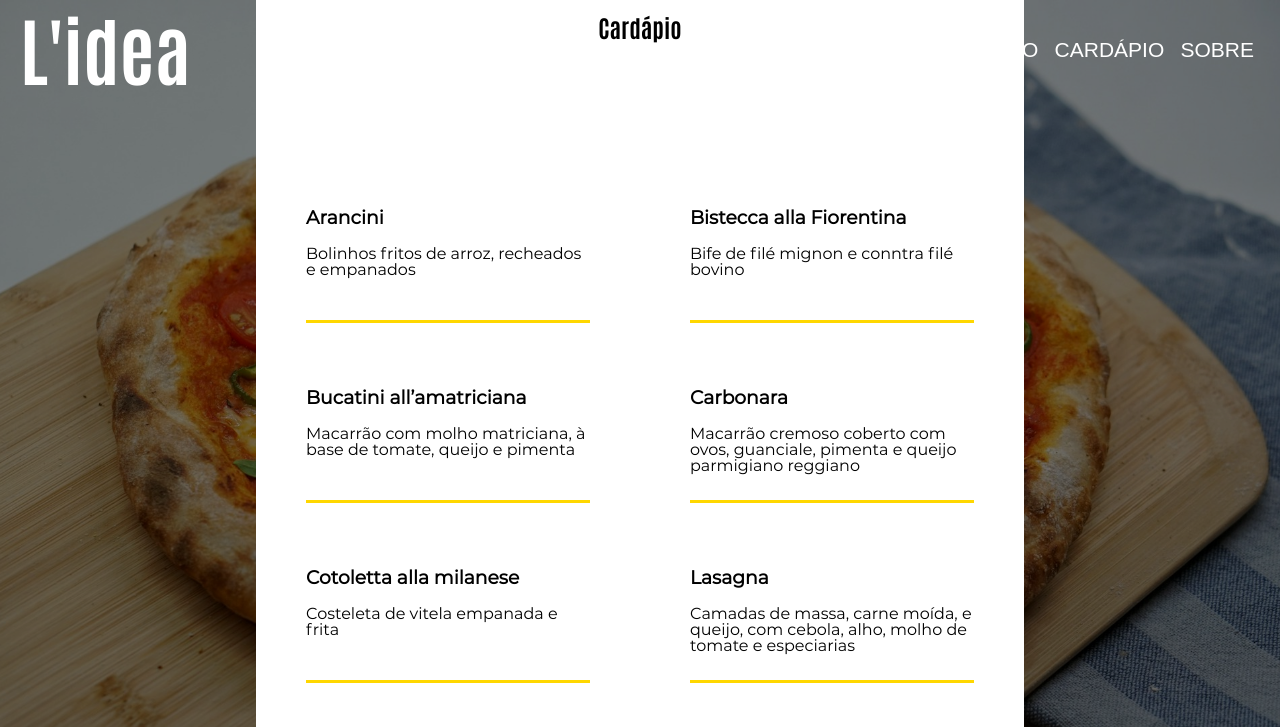
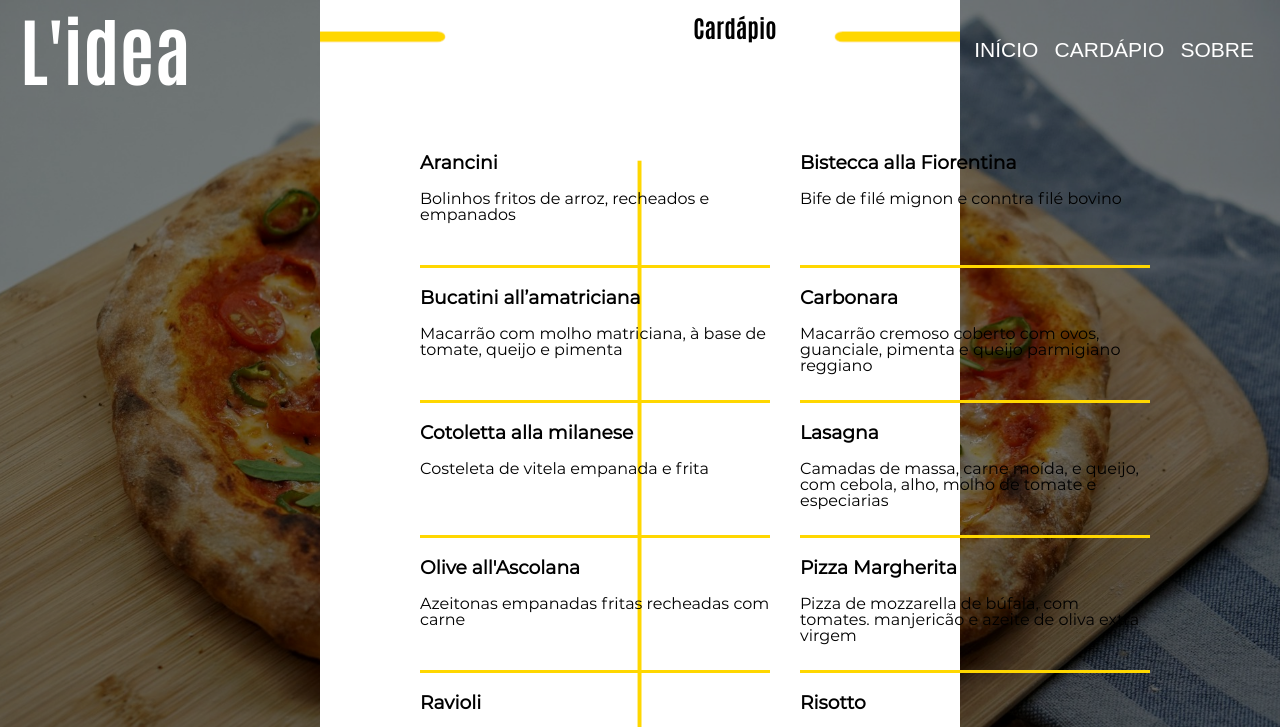
Before and after one commit to Rafael-Correzi/Restaurant-Page, a website built with webpack: page src/template.html in a window 1280 px wide. Both pictures are taken after a click on the button "CARDÁPIO". Shown: the top 727 px of the page. Built offline with nearby package versions, Linux system fonts and the light colour scheme.

Commit message:
Add background to 'cardápio

```diff
--- a/src/styles.css
+++ b/src/styles.css
@@ -37,7 +37,6 @@
 html, body {
   margin: 0;
   height: 100%;
-  overflow: hidden;
 }
 
 #content {
@@ -111,21 +110,38 @@ h2 {
   position: absolute;
   display: grid;
   grid-template-columns: 1fr 1fr;
-  grid-template-rows: repeat(6, 180px);
+  grid-template-rows: repeat(6, 135px);
   top: 0;
-  height: 100%;
-  width: 60%;
-  background-color: white;
+  margin: auto;
+  background-image: url("./imagens/cardapio.png");
+  background-repeat: no-repeat;
+  background-size: 900px 935px;
+  background-position: center center;
+  height: 934px;
+  width: 50%;
   text-align: center;
  }
 
- .cardapio {
-    grid-column: span 2;
+.cardapio {
+  grid-column: span 2;
  }
 
- .cardapio-container > div {
+.cardapio-container > div {
   height: 130px;
+  width: 350px;
   text-align: left;
-  margin: 10px 50px 0 50px;
   border-bottom: solid 3px #ffd700;
  }
+
+.cardapio-container > div:nth-last-of-type(-n + 2) {
+  border: none;
+ }
+
+.cardapio-container > div:nth-of-type(odd) {
+  margin-left: 100px;
+ }
+
+.cardapio-container > div:nth-of-type(even) {
+  margin-left: 30px;
+
+ }
```
Also changed, not shown: src/imagens/baixo.svg (added), src/imagens/bl.svg (added), src/imagens/bottom.svg (added), src/imagens/cardapio.png (added), src/imagens/tl.svg (added).
